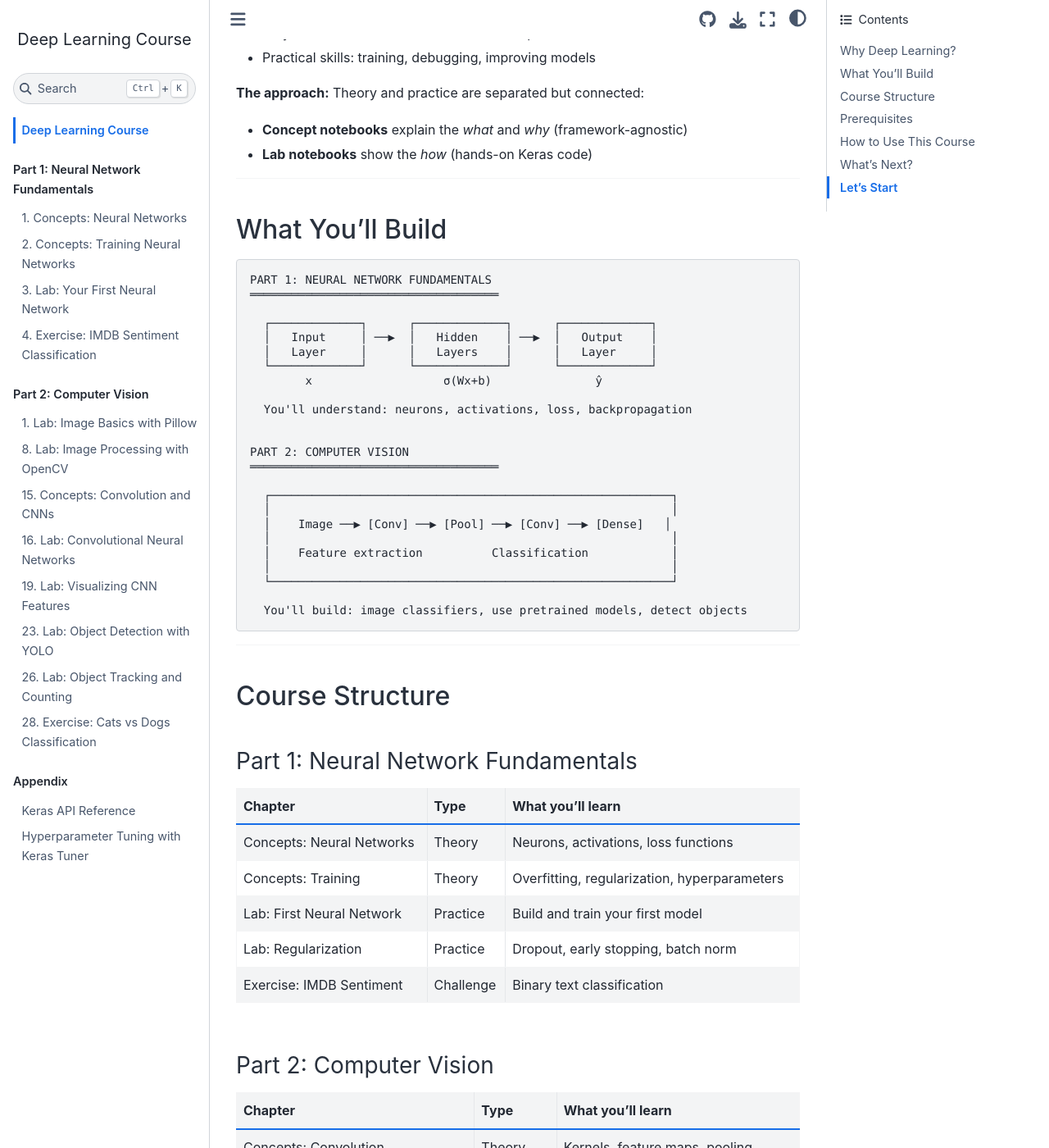
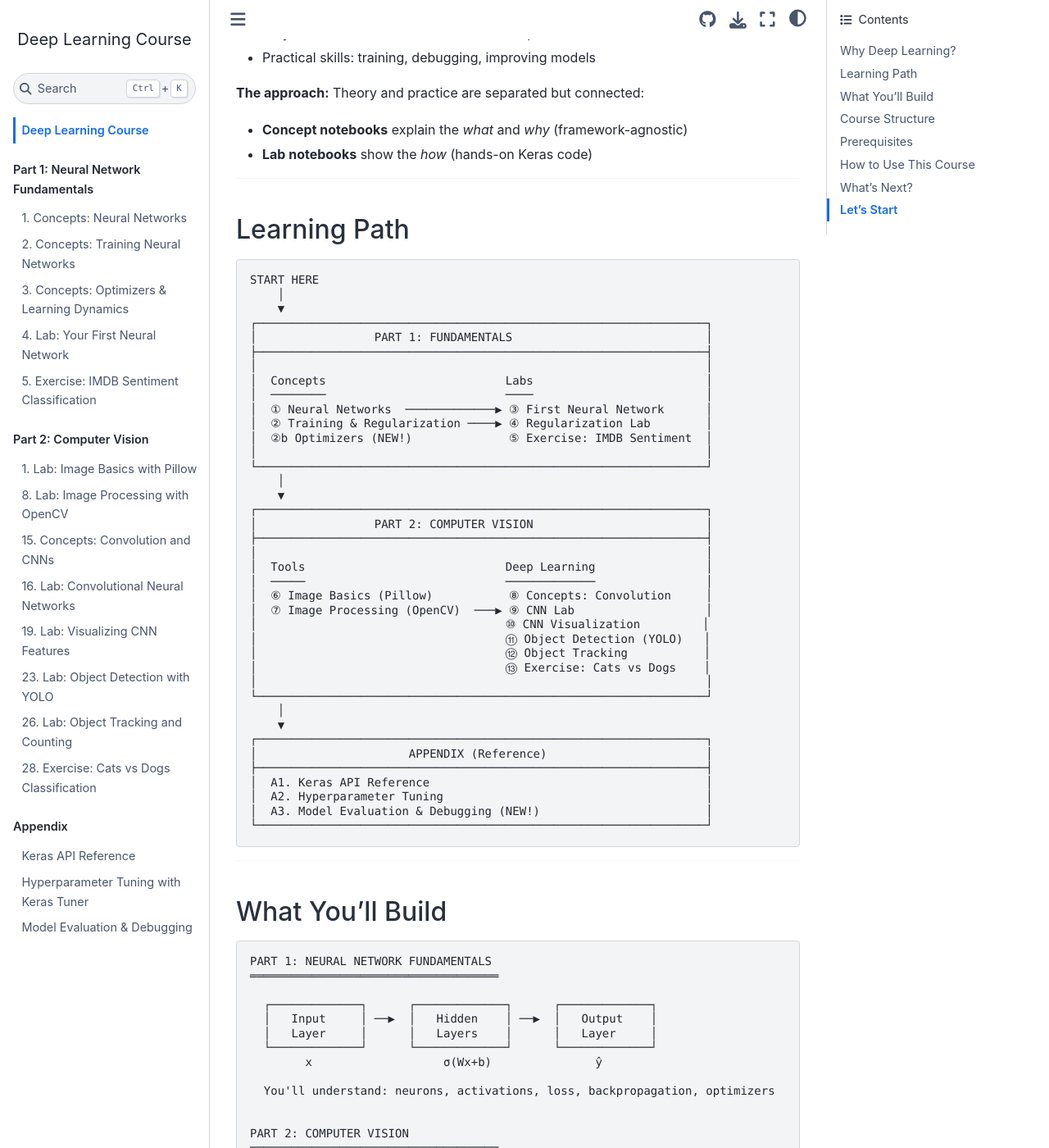
Before and after one commit to ezponda/deep-learning-course, a Jupyter Book: the page built from book/00_introduction.md, in a window 1280 px wide and 1400 px high, scrolled down 495 px. Shown: the whole window at 82% size. Built offline with Jupyter Book 1.0.4 settings and Sphinx 7.4.7 and the Sphinx Book theme 1.1.4, drawn with Linux system fonts in a browser that asks for light colours; pages that are not in the unit, such as notebooks, are missing from menus; some of the changed text lies outside the part shown.

Commit message:
Add Optimizers concepts and Model Evaluation appendix
New content:
- 02b_concepts_optimizers.ipynb: SGD, Momentum, RMSprop, Adam explained
  with visualizations of optimizer behavior and learning rate schedules
- A3_model_evaluation.ipynb: Confusion matrices, precision/recall/F1,
  ROC curves, and debugging checklist for common training problems

Enhanced:
- 00_introduction.md: Added visual learning path diagram, updated
  course structure tables to reflect new content

These additions fill critical gaps identified in course audit:
- Optimizers were used but never explained
- Model evaluation beyond accuracy was missing
- No systematic debugging guide existed

Co-Authored-By: Claude Opus 4.5 <noreply@anthropic.com>

````diff
--- a/book/00_introduction.md
+++ b/book/00_introduction.md
@@ -21,6 +21,52 @@ This course teaches you to build and train neural networks using Keras and Tenso
 
 ---
 
+## Learning Path
+
+```
+START HERE
+    │
+    ▼
+┌─────────────────────────────────────────────────────────────────┐
+│                 PART 1: FUNDAMENTALS                            │
+├─────────────────────────────────────────────────────────────────┤
+│                                                                 │
+│  Concepts                          Labs                         │
+│  ────────                          ────                         │
+│  ① Neural Networks  ─────────────▶ ③ First Neural Network      │
+│  ② Training & Regularization ────▶ ④ Regularization Lab        │
+│  ②b Optimizers (NEW!)              ⑤ Exercise: IMDB Sentiment  │
+│                                                                 │
+└─────────────────────────────────────────────────────────────────┘
+    │
+    ▼
+┌─────────────────────────────────────────────────────────────────┐
+│                 PART 2: COMPUTER VISION                         │
+├─────────────────────────────────────────────────────────────────┤
+│                                                                 │
+│  Tools                             Deep Learning                │
+│  ─────                             ─────────────                │
+│  ⑥ Image Basics (Pillow)           ⑧ Concepts: Convolution     │
+│  ⑦ Image Processing (OpenCV)  ───▶ ⑨ CNN Lab                   │
+│                                    ⑩ CNN Visualization         │
+│                                    ⑪ Object Detection (YOLO)   │
+│                                    ⑫ Object Tracking           │
+│                                    ⑬ Exercise: Cats vs Dogs    │
+│                                                                 │
+└─────────────────────────────────────────────────────────────────┘
+    │
+    ▼
+┌─────────────────────────────────────────────────────────────────┐
+│                      APPENDIX (Reference)                       │
+├─────────────────────────────────────────────────────────────────┤
+│  A1. Keras API Reference                                        │
+│  A2. Hyperparameter Tuning                                      │
+│  A3. Model Evaluation & Debugging (NEW!)                        │
+└─────────────────────────────────────────────────────────────────┘
+```
+
+---
+
 ## What You'll Build
 
 ```
@@ -33,7 +79,7 @@ PART 1: NEURAL NETWORK FUNDAMENTALS
   └─────────────┘      └─────────────┘      └─────────────┘
         x                   σ(Wx+b)               ŷ
 
-  You'll understand: neurons, activations, loss, backpropagation
+  You'll understand: neurons, activations, loss, backpropagation, optimizers
 
 
 PART 2: COMPUTER VISION
@@ -60,6 +106,7 @@ PART 2: COMPUTER VISION
 |---------|------|-------------------|
 | Concepts: Neural Networks | Theory | Neurons, activations, loss functions |
 | Concepts: Training | Theory | Overfitting, regularization, hyperparameters |
+| **Concepts: Optimizers** | Theory | Adam, SGD, learning rate schedules |
 | Lab: First Neural Network | Practice | Build and train your first model |
 | Lab: Regularization | Practice | Dropout, early stopping, batch norm |
 | Exercise: IMDB Sentiment | Challenge | Binary text classification |
@@ -68,14 +115,22 @@ PART 2: COMPUTER VISION
 
 | Chapter | Type | What you'll learn |
 |---------|------|-------------------|
-| Concepts: Convolution | Theory | Kernels, feature maps, pooling |
 | Lab: Image Basics (Pillow) | Practice | Load and transform images |
 | Lab: Image Processing (OpenCV) | Practice | Filtering, thresholding, histograms |
+| Concepts: Convolution | Theory | Kernels, feature maps, pooling |
 | Lab: CNNs | Practice | Build convolutional networks |
-| Lab: Transfer Learning | Practice | Use pretrained models |
 | Lab: CNN Visualization | Practice | Understand what CNNs see |
 | Lab: Object Detection | Practice | YOLO with Ultralytics |
+| Lab: Object Tracking | Practice | Track objects across video frames |
 | Exercise: Cats vs Dogs | Challenge | Image classification |
+
+### Appendix (Reference)
+
+| Chapter | Content |
+|---------|---------|
+| Keras API Reference | Layers, activations, losses, metrics |
+| Hyperparameter Tuning | Keras Tuner, search strategies |
+| **Model Evaluation & Debugging** | Confusion matrices, precision/recall, troubleshooting |
 
 ---
 
@@ -94,9 +149,13 @@ PART 2: COMPUTER VISION
 1. **Read the Concept notebooks first** — understand the theory
 2. **Run the Lab notebooks in Colab** — get hands-on practice
 3. **Try the Exercises** — test your understanding
-4. **Use the Appendix** — quick reference for APIs and formulas
+4. **Use the Appendix** — quick reference for APIs and debugging
 
 Each notebook has a **"Open in Colab"** badge. Click it to run the code without any local setup.
+
+```{tip}
+When you're stuck, check the **Model Evaluation & Debugging** appendix for common problems and solutions.
+```
 
 ---
 
--- a/book/_toc.yml
+++ b/book/_toc.yml
@@ -9,6 +9,7 @@ parts:
     chapters:
       - file: fundamentals/01_concepts_neural_networks
       - file: fundamentals/02_concepts_training
+      - file: fundamentals/02b_concepts_optimizers
       - file: fundamentals/03_lab_first_neural_network
       - file: fundamentals/04_lab_regularization
       - file: fundamentals/05_exercise_imdb_sentiment
@@ -29,3 +30,4 @@ parts:
     chapters:
       - file: appendix/A1_keras_api_reference
       - file: appendix/A2_hyperparameter_tuning
+      - file: appendix/A3_model_evaluation
````
Also changed, not shown: book/appendix/A3_model_evaluation.ipynb (added), book/fundamentals/02b_concepts_optimizers.ipynb (added).
